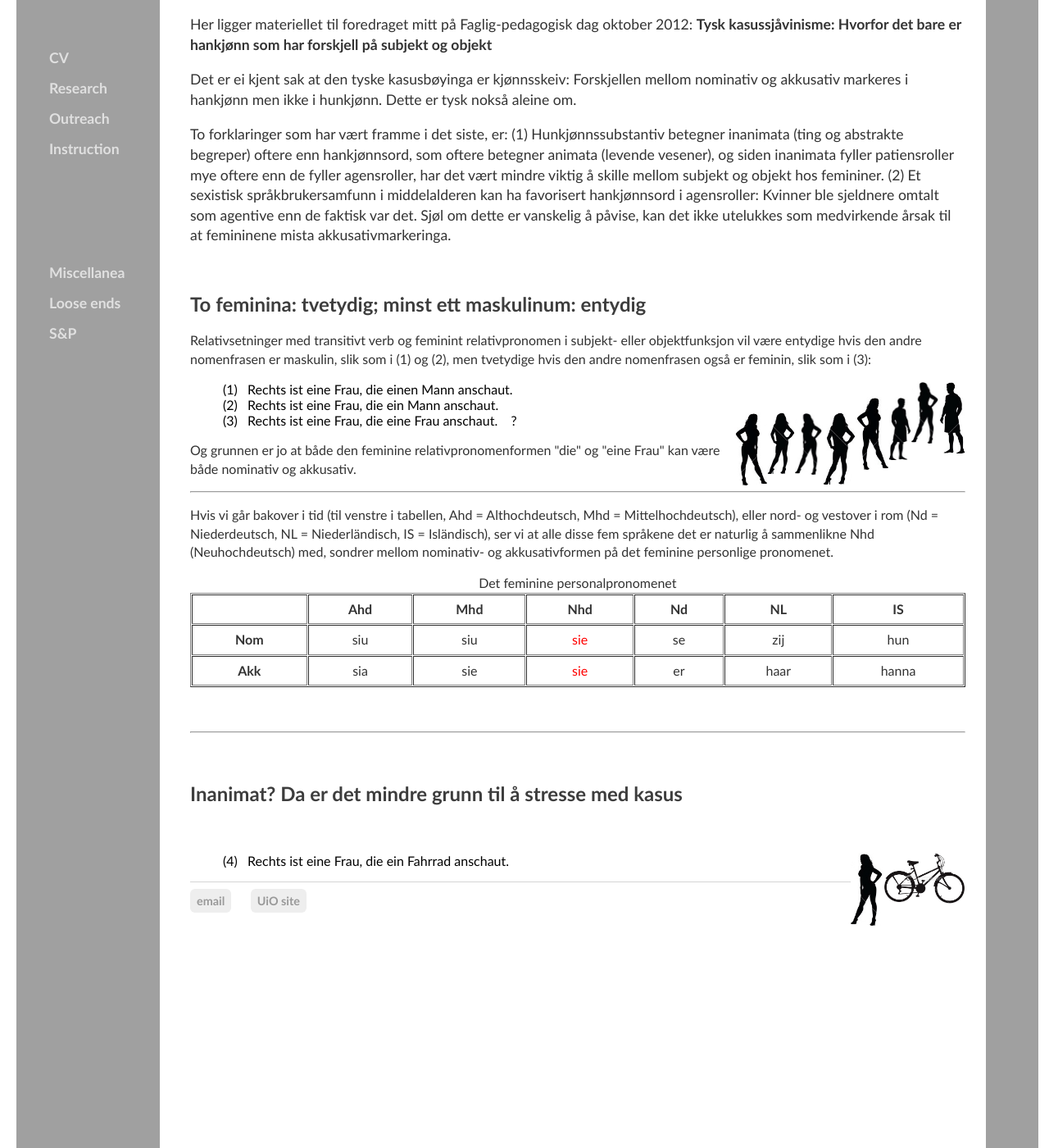
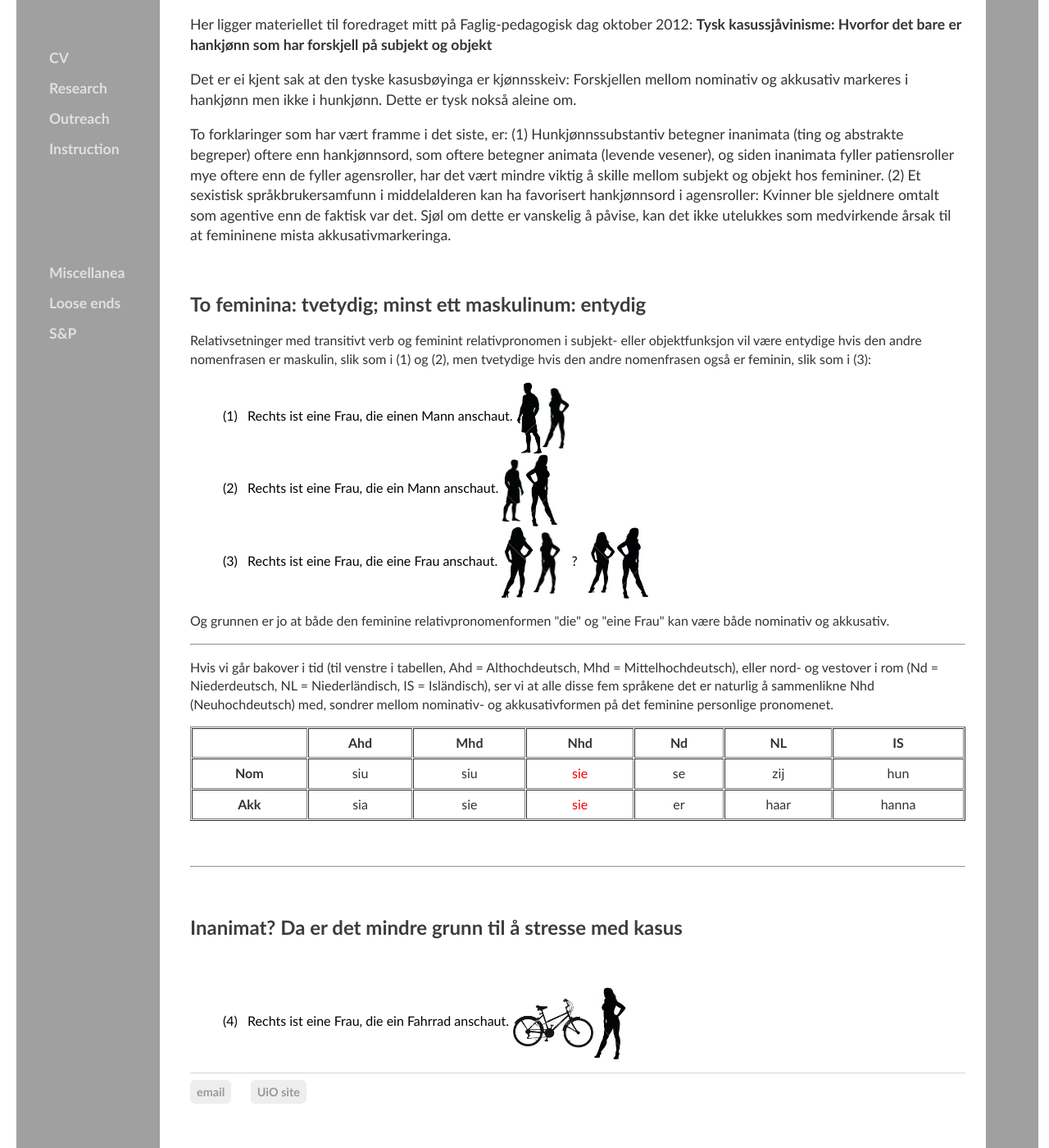
Before and after one commit to kjelljs/kjelljs.github.io, a Jekyll site: the page built from dissemination/kasus.html, in a window 1280 px wide and 1400 px high, scrolled down 181 px. Shown: the whole window at 82% size. Built offline with Jekyll 4.4.1, drawn with Linux system fonts in a browser that asks for light colours.

Commit message:
Update kasus.html

```diff
--- a/dissemination/kasus.html
+++ b/dissemination/kasus.html
@@ -39,7 +39,7 @@ figcaption {
 }
 
 .centerrightimage {
-    float: right;
+    text-align: right;
     vertical-align: middle;
 }
 
@@ -100,7 +100,7 @@ figcaption {
 			<td style="text-align: center;">hanna</td>
 		</tr>
 	</tbody>
-	<caption>Det feminine personalpronomenet</caption>
+
 </table>
 	</section>
 <p>&nbsp;</p>
```
